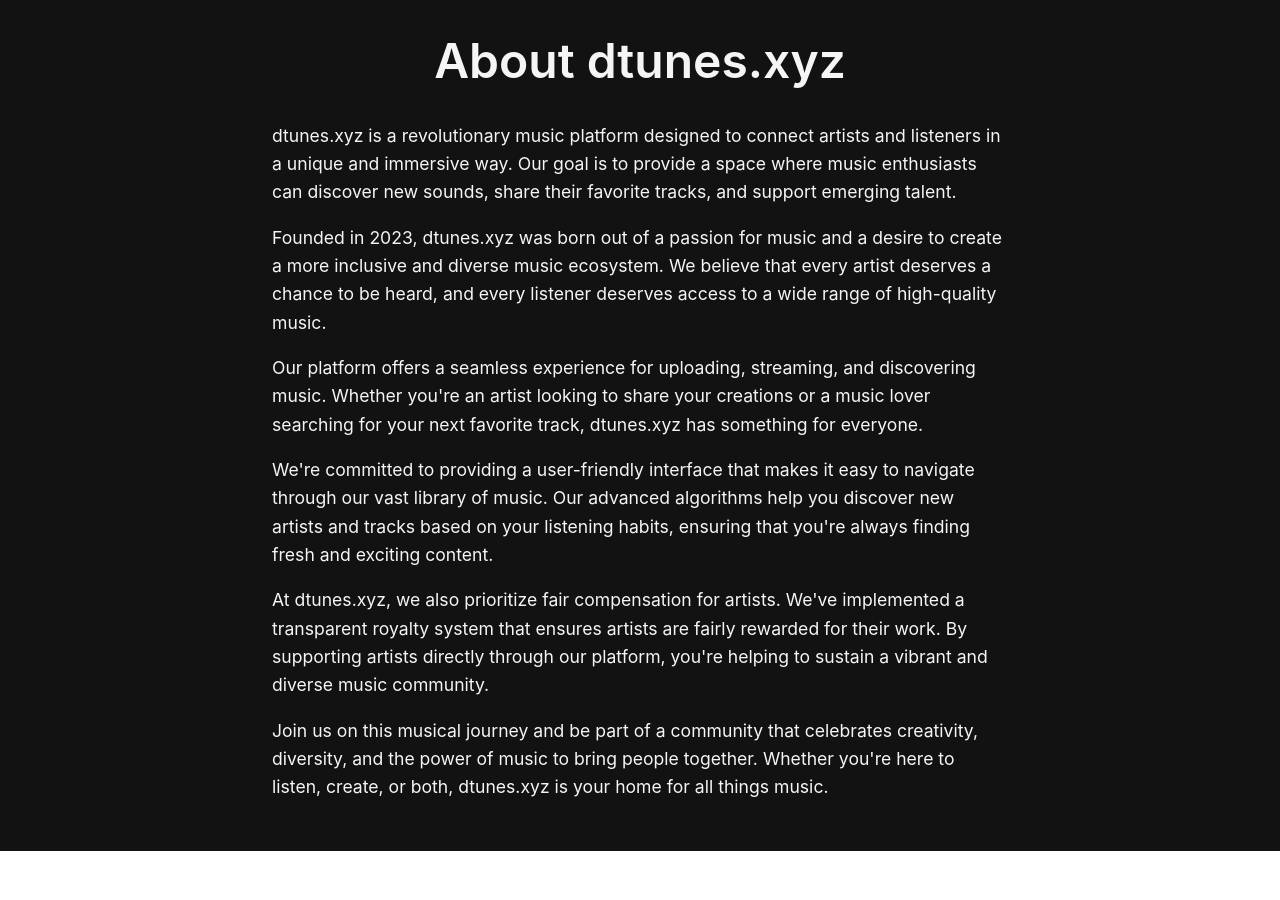
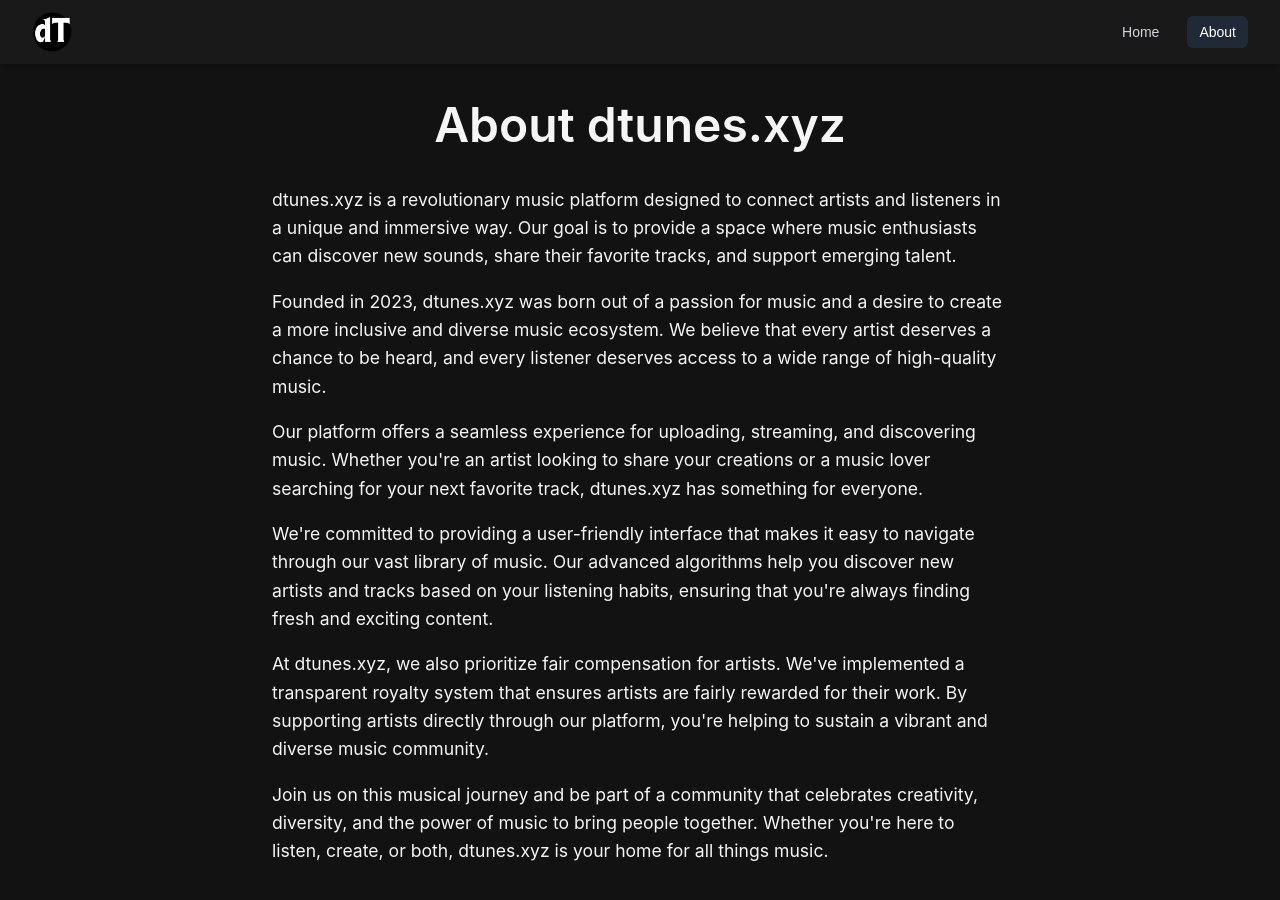
Before and after one commit to sahlhoff/dtunes, a Next.js app: page /about in a window 1280 px wide. Shown: the top 900 px of the page. Before the commit the page ends 851 px from the top, so only its background shows below. Built offline with nearby package versions, Linux system fonts and the light colour scheme.

Commit message:
nav bar but moreso (in about)

```diff
--- a/src/pages/about.tsx
+++ b/src/pages/about.tsx
@@ -3,7 +3,13 @@
 import { About } from "@/components/about";
 import { Layout } from "antd";
 import "../app/globals.css";
+import { HeaderComponent } from "@/components/header";
 
 export default function AboutPage() {
-  return <About />;
+  return (
+    <>
+      <HeaderComponent />
+      <About />
+    </>
+  );
 }
```
